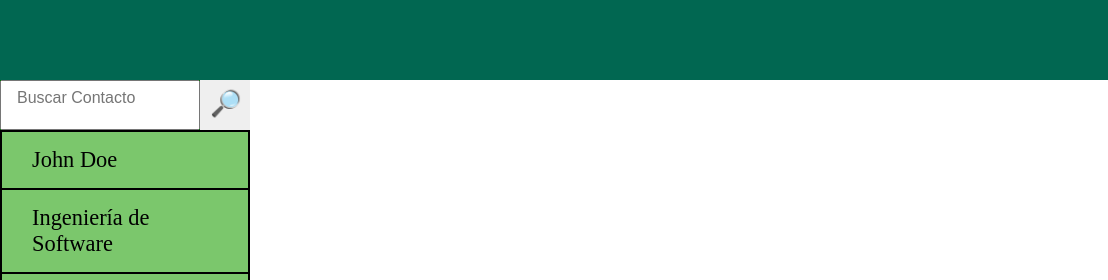
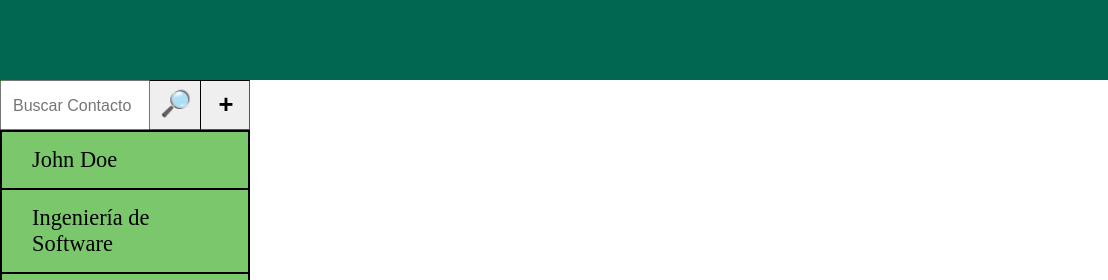
Before and after one commit to Ingenieria-de-Software-ITAM-2020/Equipo-sin-equipo-, a plain HTML site: page Chat/user.html in a window 1280 px wide. Shown: the top 280 px of the page, 0-1108 px from the left. Drawn offline with Linux system fonts and the light colour scheme.

Commit message:
Create group

```diff
--- a/Chat/assets/css/user.css
+++ b/Chat/assets/css/user.css
@@ -74,11 +74,11 @@
   height: 50px;
   width: 100%;
   display: grid;
-  grid-template-columns: 200px 50px;
+  grid-template-columns: 150px 50px 50px;
 }
 input[type=text] {
-  padding: 15px;
-  padding-bottom: 30px;
+  padding: 11px;
+  padding-bottom: 10px;
   font-size: 1em;
   outline: none;
   height: 50px;
@@ -90,10 +90,27 @@ input[type=text] {
   text-align: center;
   padding-bottom: 5px;
   padding-left: 2px;
-  border-style: none;
+  border-style: inset;
+  border-width: 1px 0px 1px 0px;
   outline: none;
 }
+#addChat {
+  height: 50px;
+  margin: 0;
+  font-size: 1.6em;
+  font-weight:900;
+  text-align: center;
+  padding-bottom: 2px;
+  padding-left: 2px;
+  border-style: inset;
+  border-width: 1px 1px 1px 1px;
+  outline: none;
+}
+
 #lookUp:hover {
+  background-color: lightGray;
+}
+#addChat:hover {
   background-color: lightGray;
 }
 
--- a/Chat/user.html
+++ b/Chat/user.html
@@ -18,7 +18,7 @@
         <button class="dropdb" id="menub">Chats</button>
         <div class="menu" id="menu">
           <div class="search">
-            <input type="text" id="searchText" placeholder="Buscar Contacto"/><button type="button" id="lookUp">&#128270;</button>
+            <input type="text" id="searchText" placeholder="Buscar Contacto"/><button type="button" id="lookUp" onclick="hide()">&#128270;</button><button type="button" id="addChat" onclick="hide()">+</button>
           </div>
           <div class="chat-list">
             <a href="chat.html?4b309d" target="actvie_chat" onclick="hide()">John Doe</a>
```
